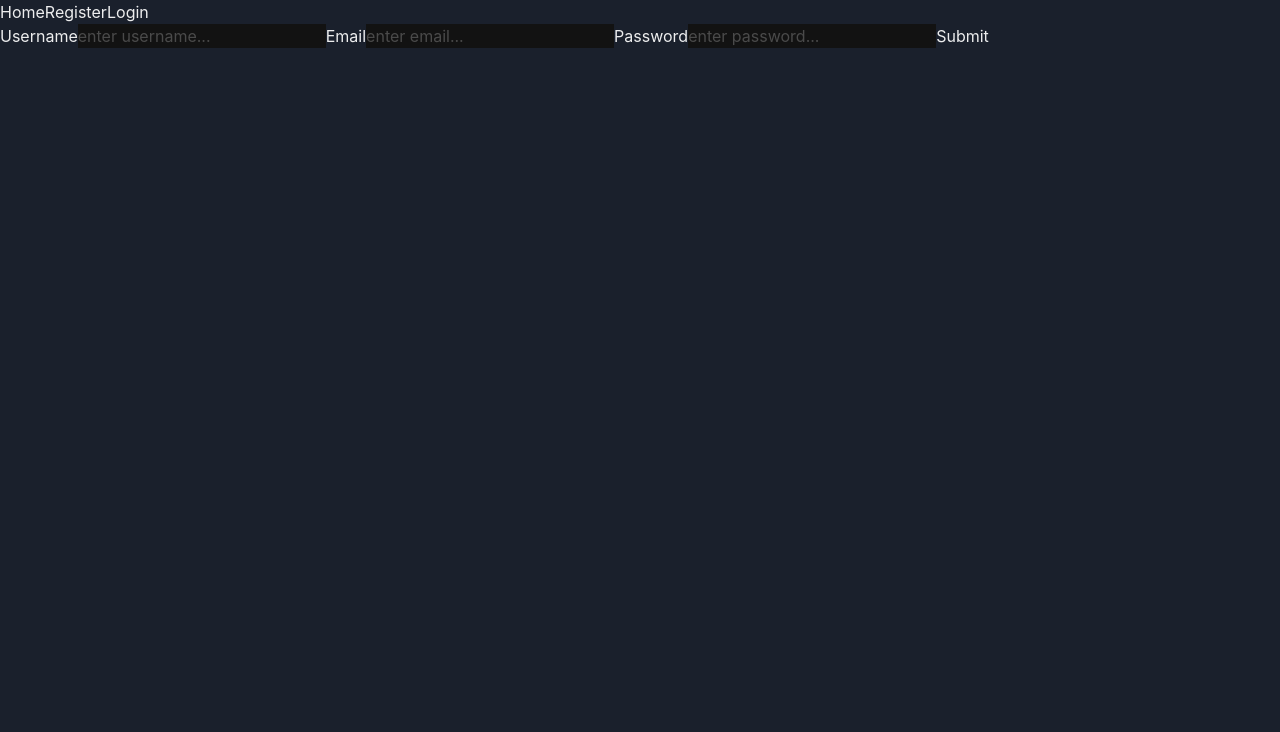
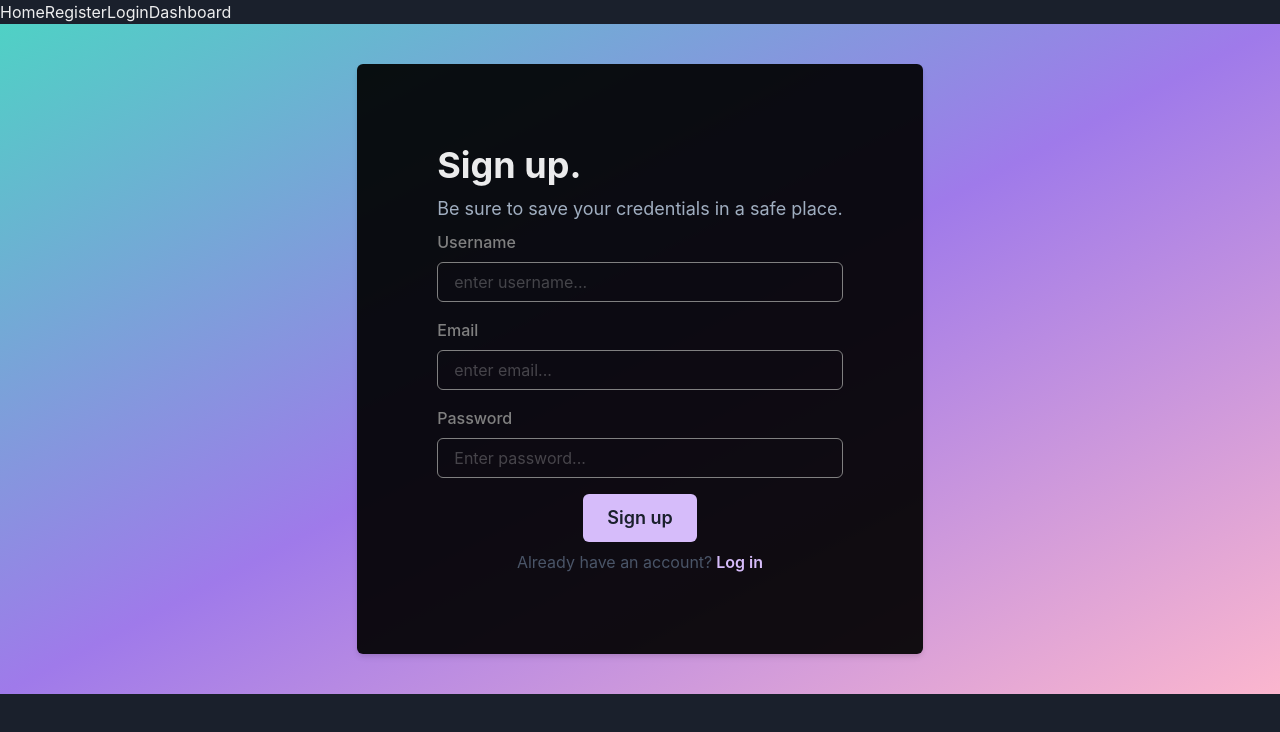
Before and after one commit to TaahirSuleman/ShowAlgo, a React (Vite) app in the folder frontend/: page /register in a window 1280 px wide. Shown: the top 732 px of the page. Built offline with nearby package versions, Linux system fonts and the light colour scheme; no server answers.

Commit message:
Updated UI of pages

```diff
--- a/frontend/src/components/NavBar.jsx
+++ b/frontend/src/components/NavBar.jsx
@@ -6,6 +6,7 @@ export default function NavBar() {
       <Link to='/'>Home</Link>
       <Link to='/register'>Register</Link>
       <Link to='/login'>Login</Link>
+      <Link to='/dashboard'>Dashboard</Link>
     </nav>
   )
 }
--- a/frontend/src/pages/Dashboard.jsx
+++ b/frontend/src/pages/Dashboard.jsx
@@ -1,6 +1,7 @@
 import React from "react";
 import { useContext, useState, useEffect } from "react";
 import { UserContext } from "../context/userContext";
+import { Center, Heading, Stack } from "@chakra-ui/react";
 
 function Dashboard() {
   // access the user state from the UserContext
@@ -18,8 +19,19 @@ function Dashboard() {
 
   return (
     <div>
-      <h1>Dashboard</h1>
-      {!!user && <h2>Hi {user.username}!</h2>}
+      {/* <h1>Dashboard</h1>
+      {!!user && <h2>Hi {user.username}!</h2>} */}
+      <Center
+        h="100vh"
+        bgGradient="linear(to-br, teal.300, purple.400, pink.200)"
+        flexDirection="column"
+      >
+        <Stack boxShadow="md" bg="blackAlpha.900" p="20" rounded="md">
+        <Heading>Welcome back</Heading>
+        {user && <Heading as="h3">Hi {user.username}!</Heading>}
+        </Stack>
+
+      </Center>
     </div>
   );
 }
--- a/frontend/src/pages/Home.jsx
+++ b/frontend/src/pages/Home.jsx
@@ -1,8 +1,20 @@
+import { Center, Heading } from '@chakra-ui/react'
 import React from 'react'
 
 function Home() {
   return (
-    <div>Home</div>
+    <div>
+      <Center
+        h="100vh"
+        p="10"
+        bgGradient="linear(to-br, teal.300, purple.400, pink.200)"
+        flexDirection="column"
+      >
+        <Heading>
+          Welcome to ShowAlgo.
+        </Heading>
+      </Center>
+    </div>
   )
 }
 
--- a/frontend/src/pages/Login.jsx
+++ b/frontend/src/pages/Login.jsx
@@ -1,14 +1,28 @@
 import { useState } from "react";
 import axios from "axios";
-import { useToast } from "@chakra-ui/react";
+import {
+  Button,
+  Center,
+  FormControl,
+  FormErrorMessage,
+  FormHelperText,
+  FormLabel,
+  Heading,
+  Input,
+  Stack,
+  Text,
+  useToast,
+} from "@chakra-ui/react";
 import { useNavigate } from "react-router-dom";
+import { Link } from "react-router-dom"
+
 
 function Login() {
   const navigate = useNavigate();
   const toast = useToast();
   const [data, setData] = useState({
-    email: '',
-    password: '',
+    email: "",
+    password: "",
   });
 
   const loginUser = async (e) => {
@@ -32,7 +46,7 @@ function Login() {
         // save the user data in local storage
         localStorage.setItem("user", JSON.stringify(data));
         // clear the form
-        setData({})
+        setData({});
         // redirect to login page
         navigate("/dashboard");
         toast({
@@ -50,7 +64,7 @@ function Login() {
 
   return (
     <div>
-      <form onSubmit={loginUser}>
+      {/* <form onSubmit={loginUser}>
         <label>Email</label>
         <input
           type="email"
@@ -66,7 +80,67 @@ function Login() {
           onChange={(e) => setData({...data, password: e.target.value})}
         />
         <button type="submit">Login</button>
-      </form>
+      </form> */}
+      <Center
+        p="10"
+        bgGradient="linear(to-br, teal.300, purple.400, pink.200)"
+        flexDirection="column"
+      >
+        <Stack boxShadow="md" bg="blackAlpha.900" p="20" rounded="md">
+          <Heading>Log in.</Heading>
+          <Text fontSize="lg" color="gray.400">
+            Please log in with the credentials you entered during registration.
+          </Text>
+          <Stack>
+            <FormControl>
+              <FormLabel color="gray">Email</FormLabel>
+              <Input
+                type="email"
+                placeholder="enter email..."
+                value={data.email}
+                onChange={(e) => setData({ ...data, email: e.target.value })}
+                border="1px solid gray"
+                textColor="gray.100"
+                mb="4"
+              />
+
+              <FormLabel color="gray">Password</FormLabel>
+              <Input
+                type="password"
+                placeholder="Enter password..."
+                border="1px solid gray"
+                textColor="gray.800"
+                color="gray.100"
+                value={data.password}
+                onChange={(e) => setData({ ...data, password: e.target.value })}
+                mb="4"
+              />
+              <div
+                style={{
+                  display: "flex",
+                  justifyContent: "center",
+                  alignItems: "center",
+                }}
+              >
+                <Button type="submit" colorScheme="purple" size="lg" onClick={loginUser}>
+                  Login
+                </Button>
+              </div>
+            </FormControl>
+          </Stack>
+
+          <Stack justify="center" color="gray.600" spacing="3">
+            <Text as="div" textAlign="center">
+              <span>Don&lsquo;t have an account?</span>
+              <Button colorScheme="purple" variant="link" ml="1">
+                <Link to="/register">
+                Sign up
+                </Link>
+              </Button>
+            </Text>
+          </Stack>
+        </Stack>
+      </Center>
     </div>
   );
 }
--- a/frontend/src/pages/Register.jsx
+++ b/frontend/src/pages/Register.jsx
@@ -1,7 +1,7 @@
 import { useState } from "react";
 import axios from "axios";
-import { useToast } from "@chakra-ui/react";
-import { useNavigate } from "react-router-dom";
+import { Button, Center, FormControl, FormLabel, Heading, Input, Stack, Text, useToast } from "@chakra-ui/react";
+import { Link, useNavigate } from "react-router-dom";
 
 function Register() {
   const toast = useToast();
@@ -33,10 +33,11 @@ function Register() {
         });
       } else {
         // clear the form
-        setData({})
+        setData({});
         toast({
           title: "Success",
-          description: "Register Successful! Please login with your new credentials.",
+          description:
+            "Register Successful! Please login with your new credentials.",
           status: "success",
           duration: 9000,
           isClosable: true,
@@ -49,9 +50,10 @@ function Register() {
     }
   };
 
+  //TODO: error handling -> show error per input field
   return (
     <div>
-      <form onSubmit={registerUser}>
+      {/* <form onSubmit={registerUser}>
         <label>Username</label>
         <input
           type="text"
@@ -75,7 +77,78 @@ function Register() {
         />
 
         <button type="submit">Submit</button>
-      </form>
+      </form> */}
+      <Center
+        p="10"
+        bgGradient="linear(to-br, teal.300, purple.400, pink.200)"
+        flexDirection="column"
+      >
+      <Stack boxShadow="md" bg="blackAlpha.900" p="20" rounded="md">
+          <Heading>Sign up.</Heading>
+          <Text fontSize="lg" color="gray.400">
+            Be sure to save your credentials in a safe place.
+          </Text>
+          <Stack>
+            <FormControl>
+              <FormLabel color="gray">Username</FormLabel>
+              <Input
+                type="text"
+                placeholder="enter username..."
+                value={data.username}
+                onChange={(e) => setData({ ...data, username: e.target.value })}
+                border="1px solid gray"
+                textColor="gray.100"
+                mb="4"
+              />
+
+              <FormLabel color="gray">Email</FormLabel>
+              <Input
+                type="email"
+                placeholder="enter email..."
+                value={data.email}
+                onChange={(e) => setData({ ...data, email: e.target.value })}
+                border="1px solid gray"
+                textColor="gray.100"
+                mb="4"
+              />
+
+              <FormLabel color="gray">Password</FormLabel>
+              <Input
+                type="password"
+                placeholder="Enter password..."
+                border="1px solid gray"
+                textColor="gray.800"
+                color="gray.100"
+                value={data.password}
+                onChange={(e) => setData({ ...data, password: e.target.value })}
+                mb="4"
+              />
+              <div
+                style={{
+                  display: "flex",
+                  justifyContent: "center",
+                  alignItems: "center",
+                }}
+              >
+                <Button type="submit" colorScheme="purple" size="lg" onClick={registerUser}>
+                  Sign up
+                </Button>
+              </div>
+            </FormControl>
+          </Stack>
+
+          <Stack justify="center" color="gray.600" spacing="3">
+            <Text as="div" textAlign="center">
+              <span>Already have an account?</span>
+              <Button colorScheme="purple" variant="link" ml="1">
+                <Link to="/login">
+                Log in
+                </Link>
+              </Button>
+            </Text>
+          </Stack>
+        </Stack>
+      </Center>
     </div>
   );
 }
```
